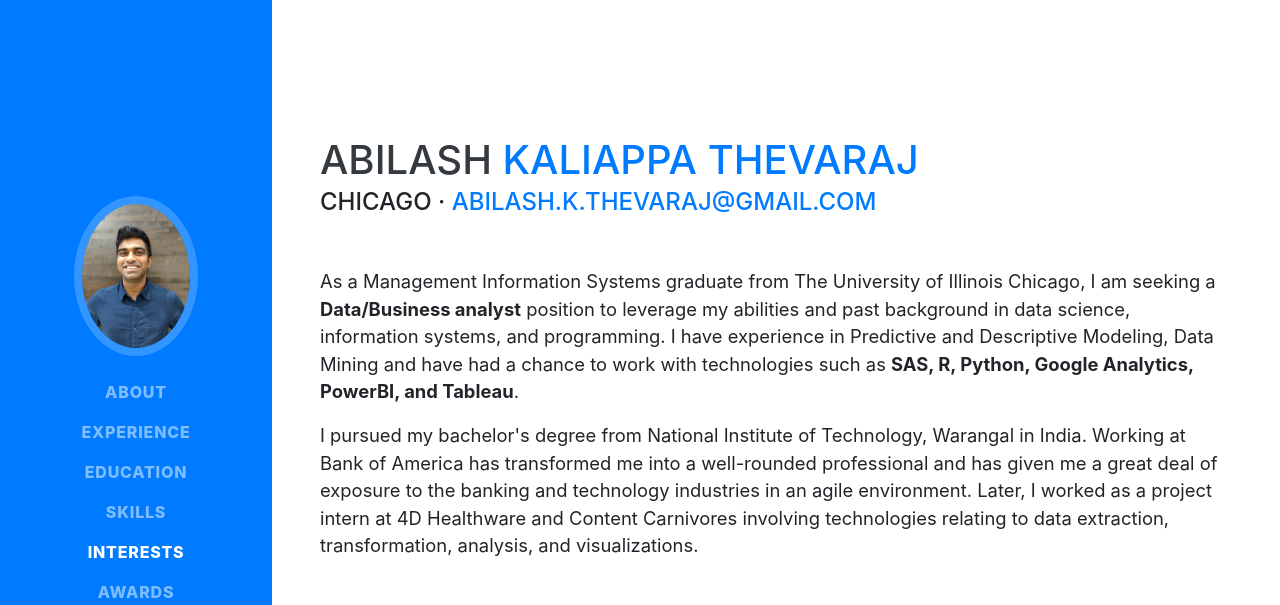
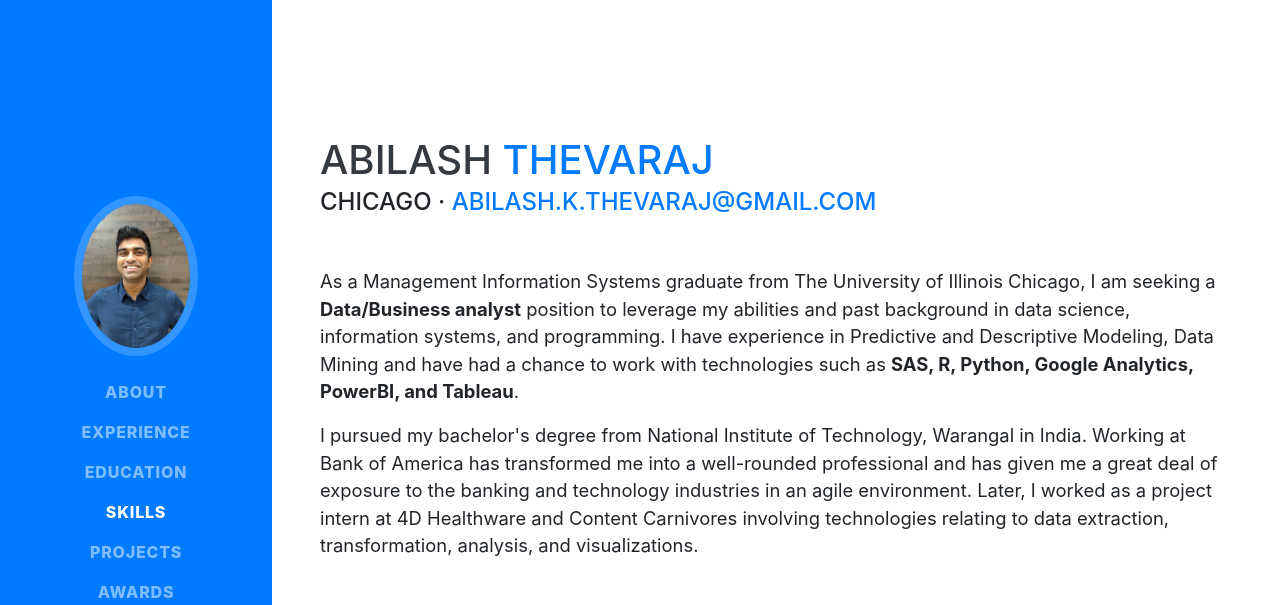
Before and after one commit to tabilash/tabilash.github.io, a website with bundled scripts: page index.html in a window 1280 px wide. Shown: the top 605 px of the page. Built offline with nearby package versions, Linux system fonts and the light colour scheme; a web font is replaced by a local one.

Commit message:
Update index.html

```diff
--- a/index.html
+++ b/index.html
@@ -50,7 +50,7 @@
           <a class="nav-link js-scroll-trigger" href="#skills">Skills</a>
         </li>
         <li class="nav-item">
-          <a class="nav-link js-scroll-trigger" href="#interests">Interests</a>
+          <a class="nav-link js-scroll-trigger" href="#projects">Projects</a>
         </li>
         <li class="nav-item">
           <a class="nav-link js-scroll-trigger" href="#awards">Awards</a>
@@ -64,7 +64,7 @@
     <section class="resume-section p-3 p-lg-5 d-flex align-items-center" id="about">
       <div class="w-100">
         <h1 class="mb-0">Abilash
-          <span class="text-primary">Kaliappa Thevaraj</span>
+          <span class="text-primary">Thevaraj</span>
         </h1>
         <div class="subheading mb-5">Chicago ·
           <a href="mailto:abilash.k.thevaraj@gmail.com">abilash.k.thevaraj@gmail.com</a>
@@ -131,7 +131,7 @@
 
           </div>
           <div class="resume-date text-md-right">
-            <span class="text-primary">MARCH 2018 – MAY 2018/span>
+            <span class="text-primary">MARCH 2018 – MAY 2018</span>
           </div>
         </div>
 
```
